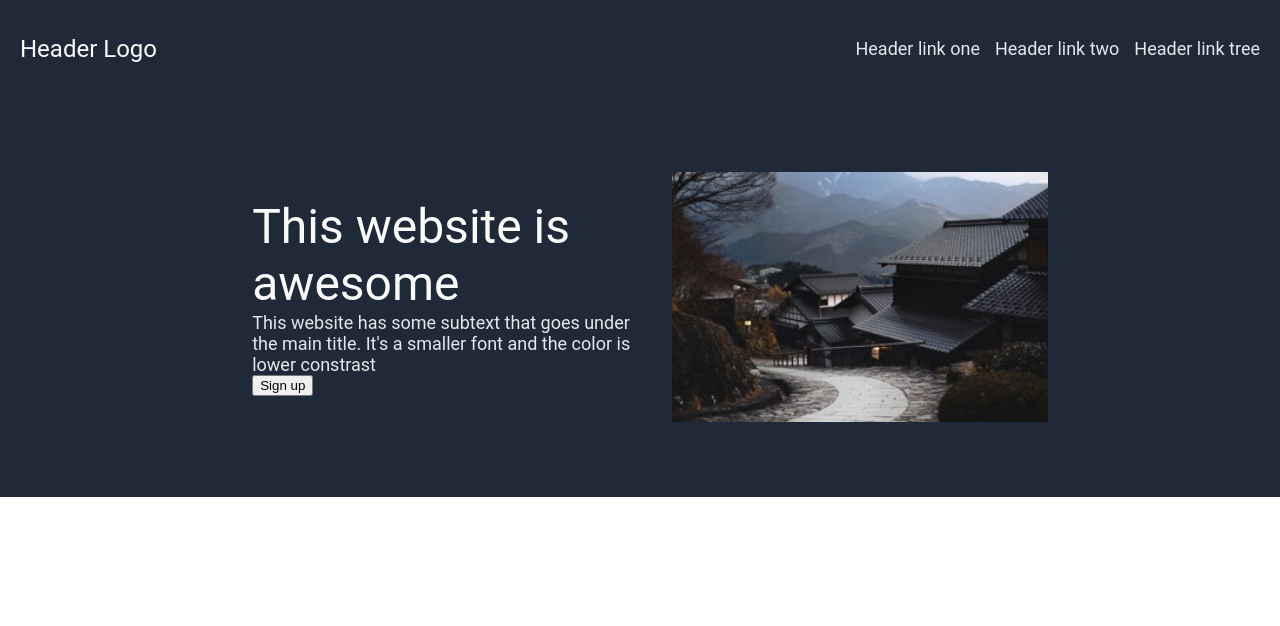
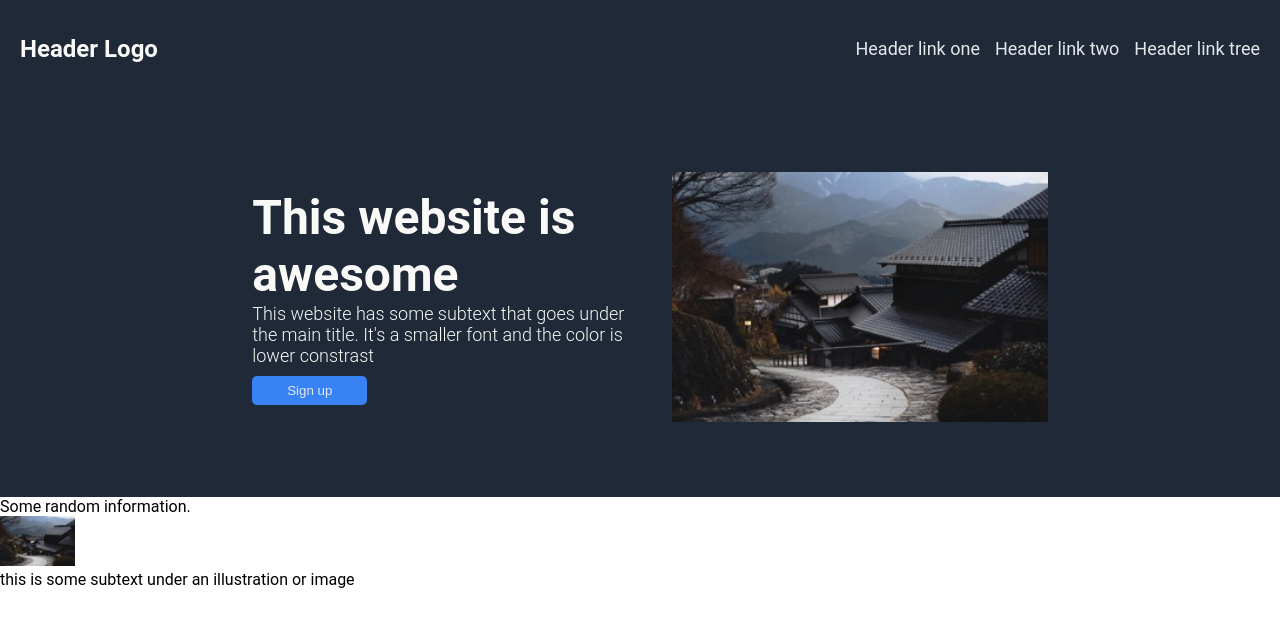
Before and after one commit to LealKevin/Landing-Page, a plain HTML site: page index.html in a window 1280 px wide. Drawn offline with Linux system fonts and the light colour scheme.

Commit message:
Starting the part with images

```diff
--- a/index.html
+++ b/index.html
@@ -32,5 +32,15 @@
       </div>
       <img src="./images/land_image.jpeg" height="250px" />
     </div>
+
+    <!-- Block two -->
+
+    <div>Some random information.</div>
+    <div>
+      <div>
+        <img src="./images/land_image.jpeg" height="50px" />
+        <div>this is some subtext under an illustration or image</div>
+      </div>
+    </div>
   </body>
 </html>
--- a/styles.css
+++ b/styles.css
@@ -33,18 +33,20 @@ ul{
     color: #f9faf8;
     font-size: 24px;
     flex: 1;
+    font-weight: bold;
 
 }
 
 .title{
     color: #f9faf8;
     font-size: 48px;
-    font-weight: extra-bold;
+    font-weight: bold;
 }
 
 .secondary_text{
-    color: #E5E7EB;
+    color: #f9faf8;
     font-size: 18px;
+    font-weight: 300;
 }
 
 .part_one{
@@ -63,3 +65,15 @@ ul{
 .links{
 
 }
+
+button{
+    background-color: #3882f6;
+    border-radius: 5px;
+    padding: 7px;
+    padding-left: 35px;
+    padding-right: 35px;
+    color: #E5E7EB;
+    border-style: none;
+    margin-top:10px ;
+
+}
```
Also changed, not shown: images/main_1.png (added), images/main_2.png (added), images/main_4.png (added), 1 other file.
